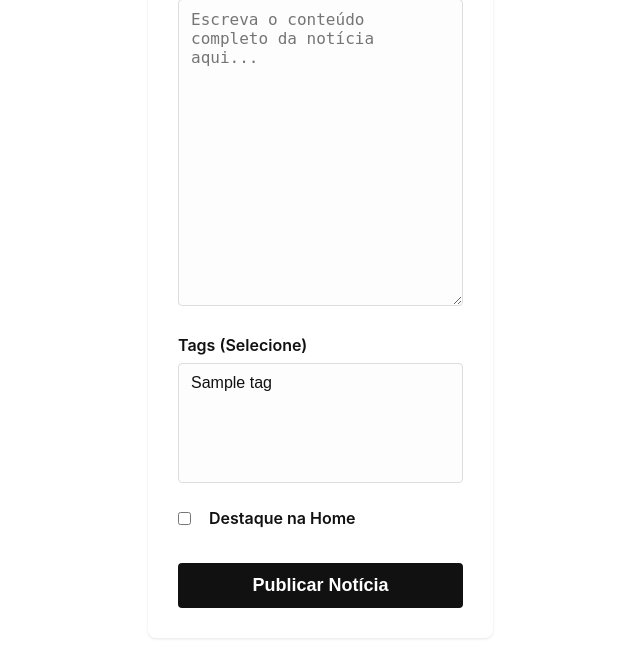
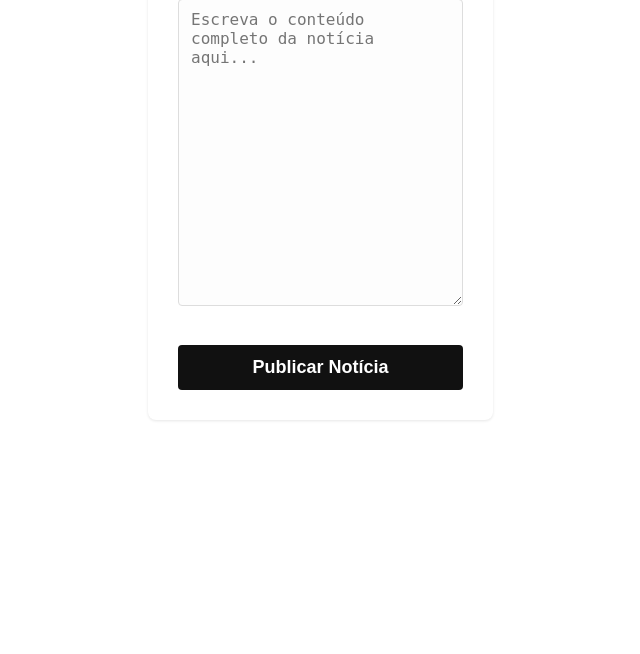
Before and after one commit to Lucascbayma/KIVO, a Django app: page /adicionar/ in a window 1280 px wide. Shown: the part 716-1370 px from the top of the page, without its empty margins (468-1108 px from the left). After the commit the page ends 1137 px from the top, so only its background shows below. Run offline with Django 4.2, Linux system fonts and the light colour scheme; a user stored in the database is signed in; tables that the repository leaves empty hold one stand-in row (values such as "Sample post").

Commit message:
Retirados 2 campos errados na página de adicionar notícia

```diff
--- a/jornal/templates/adicionar_noticia.html
+++ b/jornal/templates/adicionar_noticia.html
@@ -104,16 +104,6 @@
                         <span>Publicidade (320x100)</span>
                     </div>
 
-                    <div class="form-field">
-                        <label for="{{ form.tags.id_for_label }}">Tags (Selecione)</label>
-                        {{ form.tags }}
-                    </div>
-
-                    <div class="form-field" style="display: flex; align-items: center; gap: 10px;">
-                        {{ form.destaque }}
-                        <label for="{{ form.destaque.id_for_label }}" style="margin-bottom: 0; cursor: pointer;">Destaque na Home</label>
-                    </div>
-
                     <button type="submit" class="submit-button">Publicar Notícia</button>
                 </form>
             </section>
```
